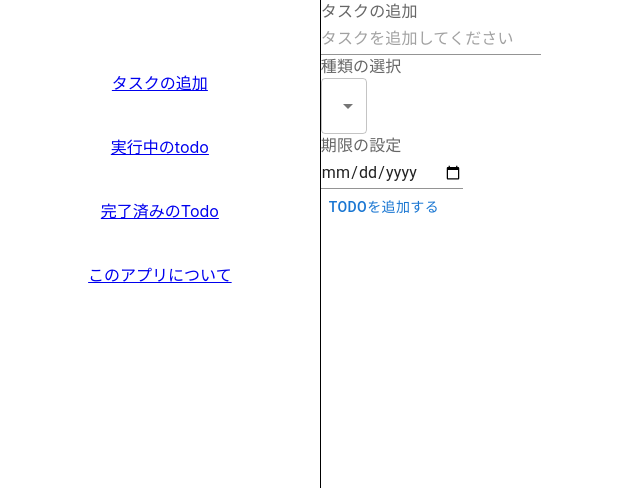
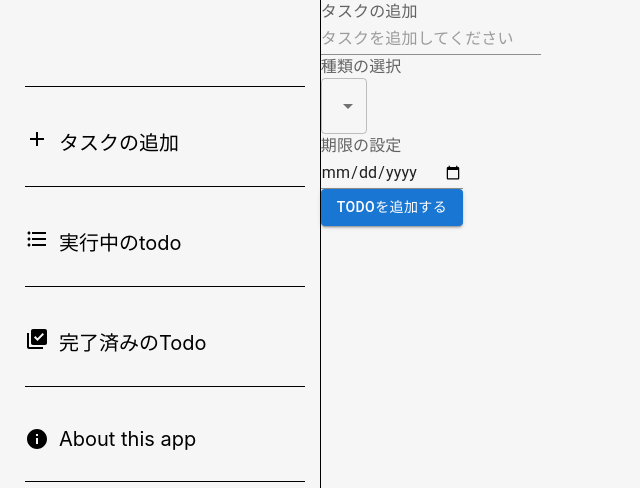
Before and after one commit to wajofjwiaawjfoajofj/todofrontend, a React (Create React App) app: page / in a window 1280 px wide. Shown: the top 488 px of the page, without its empty margins (0-640 px from the left). Built offline with nearby package versions, Linux system fonts and the light colour scheme.

Commit message:
sidelist完成(仮)

```diff
--- a/src/App.css
+++ b/src/App.css
@@ -5,13 +5,23 @@
 
 .leftside{
   width: 25%;
-  border-right:  1px solid black;
+  border-right:  0.7px solid black;
   height: 100vh;
 }
 
 
 .rightside{
   width: 75%;
+}
+
+
+@media screen and (min-width:768px) and (max-width:1080px){
+  .leftside{
+    width: 30%;
+  }
+  .rightside{
+    width: 70%;
+  }
 }
 
 
--- a/src/Components/Form.js
+++ b/src/Components/Form.js
@@ -73,7 +73,7 @@ const Form = () => {
             />
           </div>
           <div>
-            <Button type='submit'>Todoを追加する</Button>
+            <Button type='submit' variant='contained'>Todoを追加する</Button>
           </div>
         </div>
       </form>
--- a/src/Components/SideList.css
+++ b/src/Components/SideList.css
@@ -1,7 +1,14 @@
+@import url('https://fonts.googleapis.com/css?family=Noto+Sans+JP');
+
 /* 共通のcss */
 .Link{
-    font-style: none;
+    text-decoration: none;
+    font-size: 1rem;
+    color: black;
+    font-weight: 400;
 }
+
+
 
 
 
@@ -15,12 +22,34 @@
     align-items: center;
 }
 
-.Link:nth-of-type(1){
+.linkList:nth-of-type(1){
     margin-top: 70px;
 }
 
+.linkList{
+    margin-bottom: 40px;
+    display: flex;
+    margin-right: 30px;
+    border-bottom: 0.7px solid black;
+    width: 100%;
+    padding-bottom: 30px;
+}
+
+.linkList:nth-of-type(1){
+    border-top: 0.7px solid black;
+    padding-top: 40px;
+}
+
+
+
+
 .Link{
-    margin-bottom: 40px;
+    font-size: 20px;
+}
+
+
+.muiIcon{
+    margin-right: 10px;
 }
 
 }
--- a/src/Components/SideList.js
+++ b/src/Components/SideList.js
@@ -1,16 +1,32 @@
 import React from 'react'
 import { Link } from 'react-router-dom'
 import './SideList.css'
+import AddIcon from '@mui/icons-material/Add';
+import FormatListBulletedIcon from '@mui/icons-material/FormatListBulleted';
+import LibraryAddCheckIcon from '@mui/icons-material/LibraryAddCheck';
+import InfoIcon from '@mui/icons-material/Info';
 
 const SideList = () => {
   return (
     <>
-    <div className='sideBarwrapper'>
+    <ul className='sideBarwrapper'>
+     <li className='linkList'>
+     <AddIcon className='muiIcon'  />
      <Link to="/" className='Link'>タスクの追加</Link>
+     </li>
+     <li className='linkList'>
+     <FormatListBulletedIcon className='muiIcon' />
      <Link to="/list" className='Link'>実行中のtodo</Link>
+     </li>
+     <li className='linkList'>
+     <LibraryAddCheckIcon  className='muiIcon' />
      <Link to="/complete" className='Link'>完了済みのTodo</Link>
-     <Link to="/about" className='Link'>このアプリについて</Link>
-     </div>
+     </li>
+     <li className='linkList'>
+     <InfoIcon  className='muiIcon' />
+     <Link to="/about" className='Link'>About this app</Link>
+     </li>
+     </ul>
     </>
   )
 }
--- a/src/index.css
+++ b/src/index.css
@@ -5,6 +5,7 @@ body {
     sans-serif;
   -webkit-font-smoothing: antialiased;
   -moz-osx-font-smoothing: grayscale;
+  background-color: rgb(246, 246, 246);
 }
 
 code {
```
